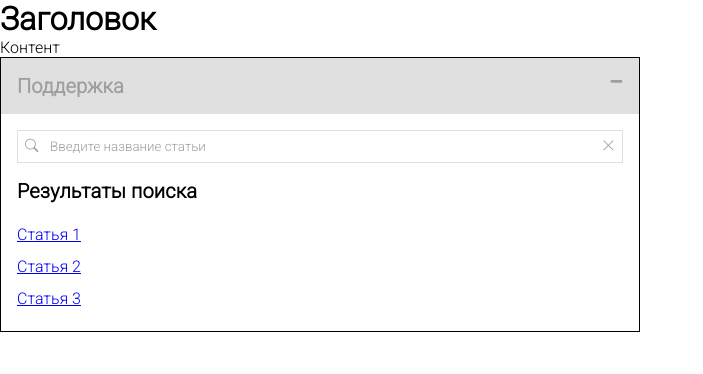
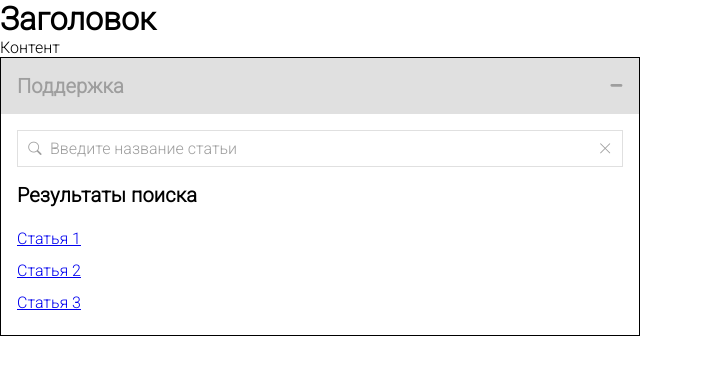
Before and after one commit to pkirilin/dodo-support-widget, a website built with webpack: page frontend/index.html in a window 1280 px wide. Shown: the full height of the page, 0-703 px from the left. Built offline with nearby package versions, Linux system fonts and the light colour scheme.

Commit message:
Fixed icon buttons positioning

```diff
--- a/frontend/styles.scss
+++ b/frontend/styles.scss
@@ -18,7 +18,6 @@ $widget-transition: 0.5s;
 }
 
 .widget {
-  position: relative;
   border: 1px solid black;
   width: 50%;
 
@@ -43,6 +42,8 @@ $widget-transition: 0.5s;
   }
 
   &-header {
+    display: flex;
+    justify-content: space-between;
     background-color: $color-primary;
     color: $color-text-hint;
     padding: $widget-spacing;
@@ -50,8 +51,6 @@ $widget-transition: 0.5s;
     cursor: pointer;
 
     &-close {
-      position: absolute;
-      right: $widget-spacing;
       -webkit-text-stroke: 2px;
     }
 
@@ -81,6 +80,7 @@ $widget-transition: 0.5s;
         outline: none;
         border: 1px solid $color-primary;
         transition: $widget-transition;
+        font-size: 1rem;
 
         &:focus {
           border-color: $color-primary-active;
@@ -96,15 +96,15 @@ $widget-transition: 0.5s;
       &-clear {
         position: absolute;
         position: absolute;
-        top: 0.5rem;
+        top: 0.7rem;
       }
 
       &-submit {
-        left: 0.5rem;
+        left: 0.7rem;
       }
 
       &-clear {
-        right: 0.5rem;
+        right: 0.7rem;
       }
     }
 
```
